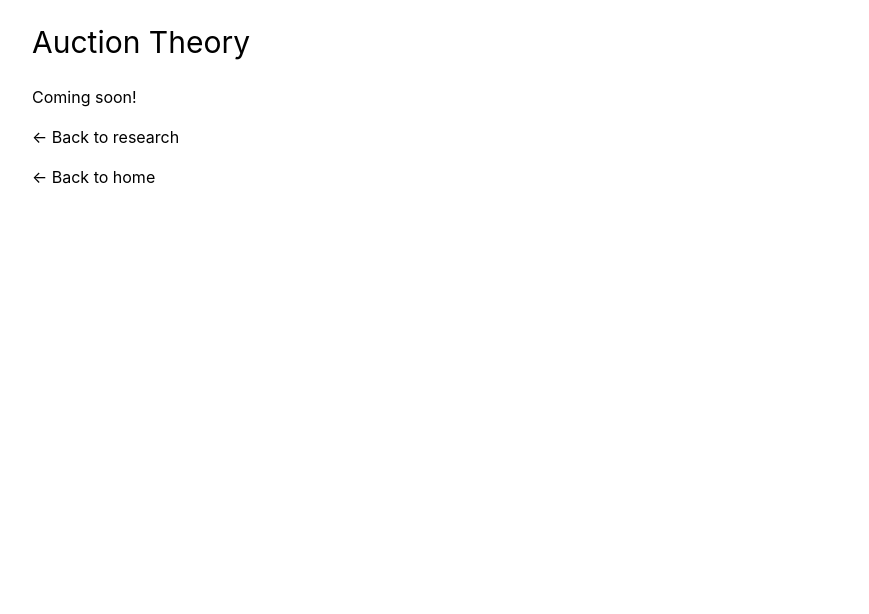
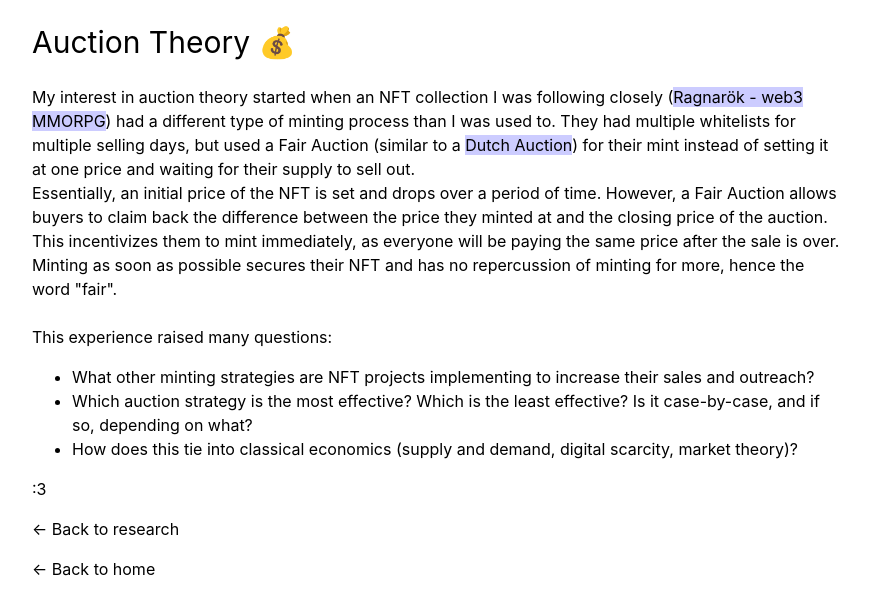
Before and after one commit to eddy-guo/eddyguo-website, a Next.js app: page /research/auction-theory in a window 1280 px wide. Shown: the top 614 px of the page, without its empty margins (204-1073 px from the left). Built offline with nearby package versions, Linux system fonts and the light colour scheme.

Commit message:
auction theory edit

```diff
--- a/pages/research/auction-theory.js
+++ b/pages/research/auction-theory.js
@@ -7,8 +7,45 @@ export default function auction() {
       <Head>
         <title>Auction Theory | Eddy Guo</title>
       </Head>
-      <h1>Auction Theory</h1>
-      <p>Coming soon!</p>
+      <h1>Auction Theory &#128176;</h1>
+      <p>
+        My interest in auction theory started when an NFT collection I was
+        following closely (
+        <Link href="https://ragnarokmeta.medium.com/">
+          <a target="_blank">Ragnarök - web3 MMORPG</a>
+        </Link>
+        ) had a different type of minting process than I was used to. They had
+        multiple whitelists for multiple selling days, but used a Fair Auction
+        (similar to a{" "}
+        <Link href="https://www.investopedia.com/terms/d/dutchauction.asp">
+          <a target="_blank">Dutch Auction</a>
+        </Link>
+        ) for their mint instead of setting it at one price and waiting for
+        their supply to sell out. <br />
+        Essentially, an initial price of the NFT is set and drops over a period
+        of time. However, a Fair Auction allows buyers to claim back the
+        difference between the price they minted at and the closing price of the
+        auction. This incentivizes them to mint immediately, as everyone will be
+        paying the same price after the sale is over. Minting as soon as
+        possible secures their NFT and has no repercussion of minting for more,
+        hence the word "fair". <br />
+        <br /> This experience raised many questions:
+      </p>
+      <ul>
+        <li>
+          What other minting strategies are NFT projects implementing to
+          increase their sales and outreach?
+        </li>
+        <li>
+          Which auction strategy is the most effective? Which is the least
+          effective? Is it case-by-case, and if so, depending on what?
+        </li>
+        <li>
+          How does this tie into classical economics (supply and demand, digital
+          scarcity, market theory)?{" "}
+        </li>
+      </ul>
+      <p>:3</p>
       <ul className="bottom">
         <li className="button">
           <Link href="/research">
```
